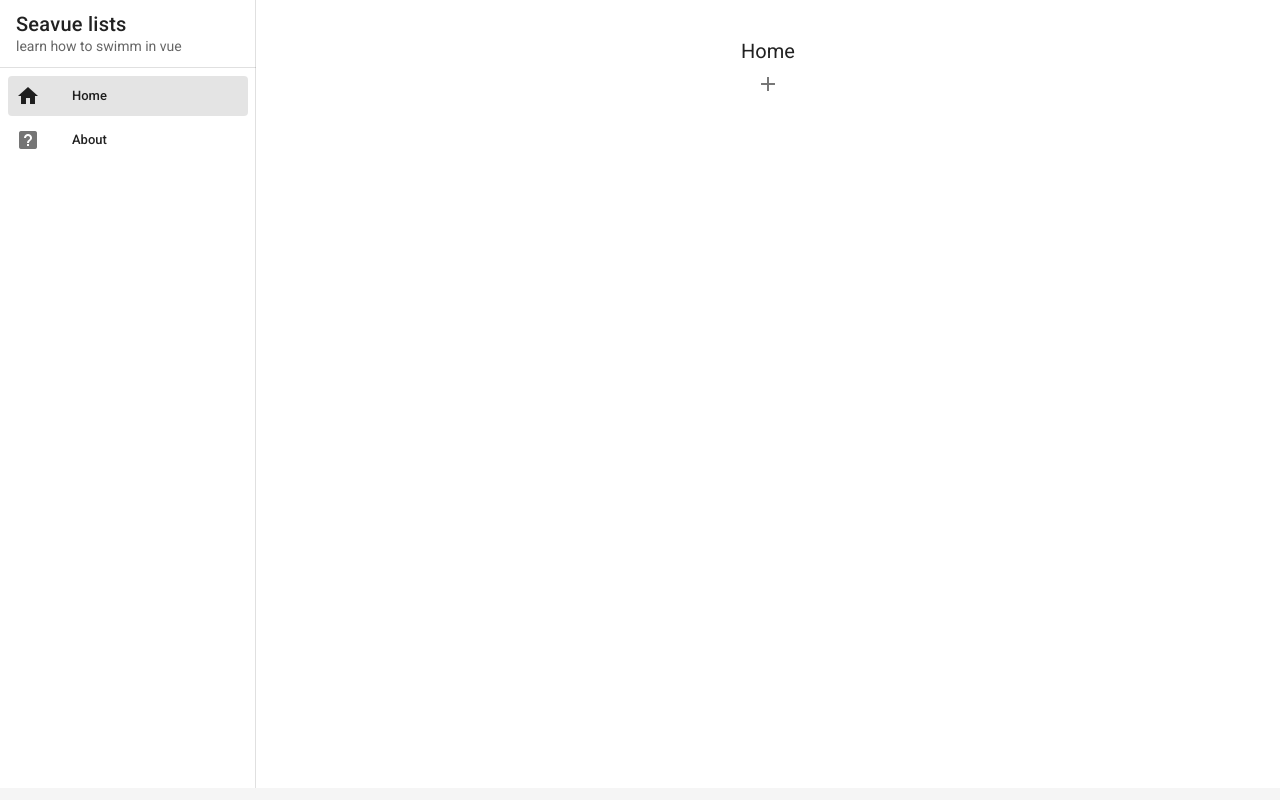
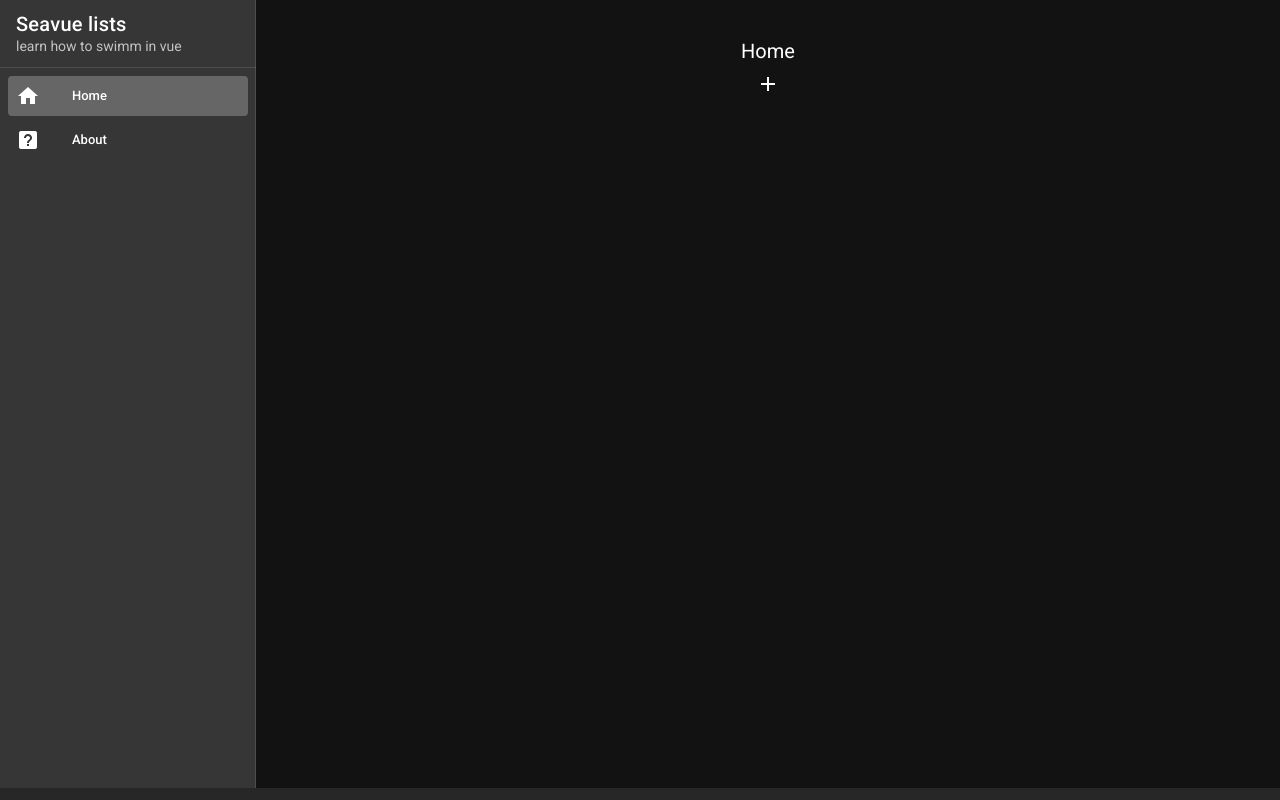
Before and after one commit to swimmio/swimm-vue, a Vue app: page / in a window 1280 px wide. Built offline with nearby package versions, Linux system fonts and the light colour scheme.

Commit message:
more cleanup and dar mode

```diff
--- a/src/components/TreeView.vue
+++ b/src/components/TreeView.vue
@@ -6,7 +6,7 @@
         ><v-icon>mdi-plus</v-icon></v-btn
       >
     </v-container>
-    <v-treeview open-on-click :items="items">
+    <v-treeview open-all :items="items">
       <template slot="label" slot-scope="{ item }">
         <v-text-field
           v-if="!readOnly"
@@ -19,14 +19,14 @@
         </v-text-field>
         <div v-else>{{ item.name }}</div>
       </template>
-      <template v-if="!readOnly" open slot="prepend" slot-scope="{ item }">
+      <template v-if="!readOnly" slot="prepend" slot-scope="{ item }">
         <v-tooltip bottom>
           <template v-slot:activator="{ on, attrs }">
             <v-btn v-bind="attrs" v-on="on" icon @click="addChild(item)">
               <v-icon dark> mdi-plus </v-icon></v-btn
             >
           </template>
-          <span>add</span>
+          <span>add child</span>
         </v-tooltip>
       </template>
     </v-treeview>
--- a/src/plugins/vuetify.js
+++ b/src/plugins/vuetify.js
@@ -4,4 +4,5 @@ import Vuetify from 'vuetify/lib';
 Vue.use(Vuetify);
 
 export default new Vuetify({
+    theme: { dark: true }
 });
--- a/src/views/Home.vue
+++ b/src/views/Home.vue
@@ -26,6 +26,7 @@ export default {
     ...mapState(["items", "nextId"]),
     itemToDisplay() {
       if (!this.itemId) {
+        this.setTitle("Home");
         return this.items;
       }
       const item = this.findItem(this.itemId);
```
